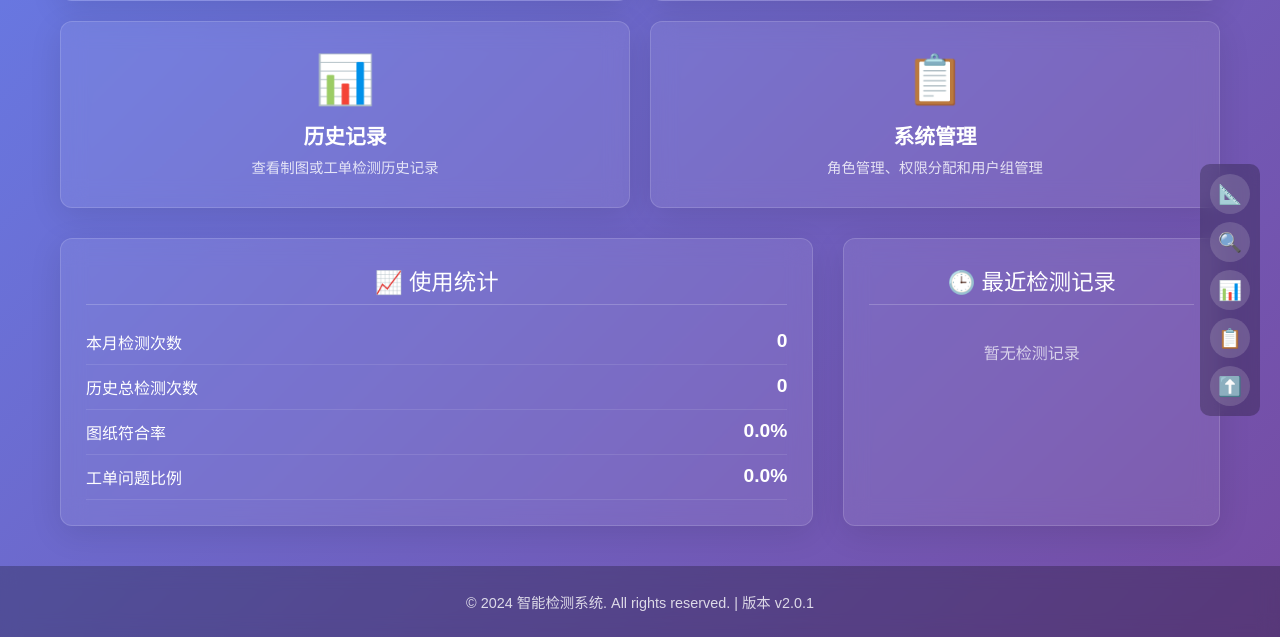
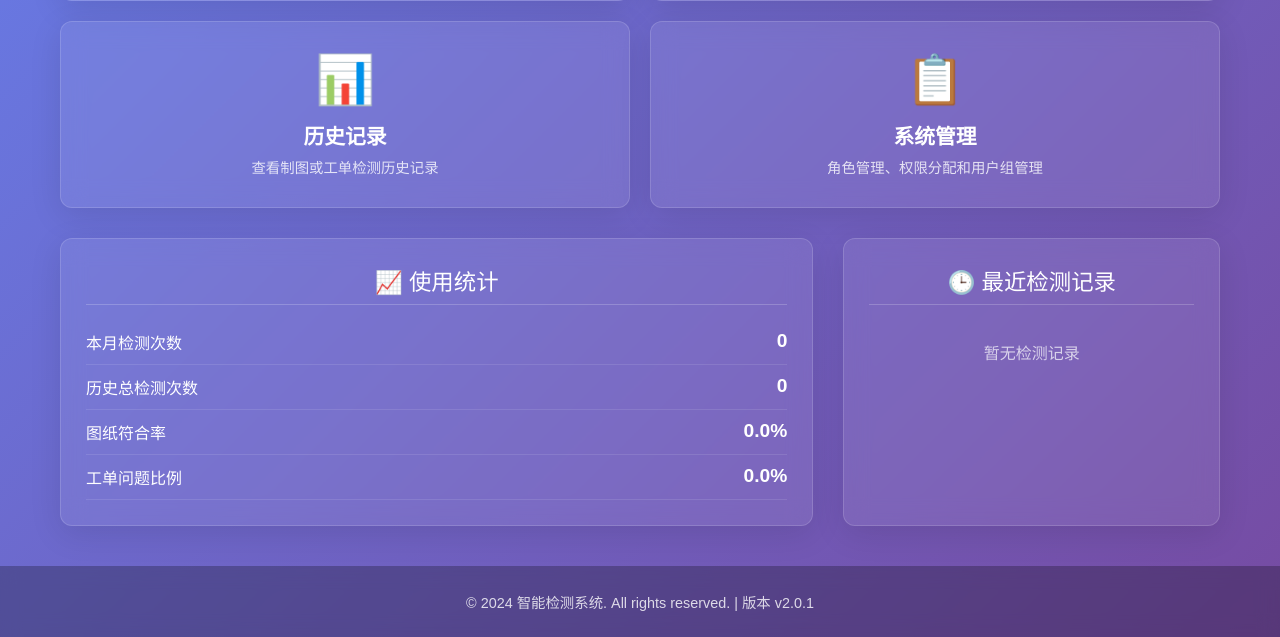
Before and after one commit to T0matoJuice/Angel, a Flask app: page / in a window 1280 px wide. Shown: the part 304-941 px from the top of the page. Run offline with Flask 3, Linux system fonts and the light colour scheme; the visitor is signed in with stand-in values (Sample User, id 1); data that the repository does not hold is empty; parts of the project's set-up code (start-up, migrations or seed data) failed here and were passed over.

Commit message:
Update mainPage.html
重新修改了主页，删去了快捷导航栏

```diff
--- a/LLM_Detect_master/LLM_Detect_master/LLM_Detection_System/templates/mainPage.html
+++ b/LLM_Detect_master/LLM_Detect_master/LLM_Detection_System/templates/mainPage.html
@@ -391,14 +391,14 @@
   </div>
 </main>
 
-<!-- 快速跳转菜单 -->
-<div class="quick-nav">
-  <a href="/drawing" class="quick-nav-item" title="工程制图检测">📐</a>
-  <a href="/excel" class="quick-nav-item" title="质量工单判定">🔍</a>
-  <a href="/drawing/history" class="quick-nav-item" title="制图历史">📊</a>
-  <a href="/excel/history" class="quick-nav-item" title="工单历史">📋</a>
-  <a href="#" class="quick-nav-item" onclick="scrollToTop(); return false;" title="返回顶部">⬆️</a>
-</div>
+{#<!-- 快速跳转菜单 -->#}
+{#<div class="quick-nav">#}
+{#  <a href="/drawing" class="quick-nav-item" title="工程制图检测">📐</a>#}
+{#  <a href="/excel" class="quick-nav-item" title="质量工单判定">🔍</a>#}
+{#  <a href="/drawing/history" class="quick-nav-item" title="制图历史">📊</a>#}
+{#  <a href="/excel/history" class="quick-nav-item" title="工单历史">📋</a>#}
+{#  <a href="#" class="quick-nav-item" onclick="scrollToTop(); return false;" title="返回顶部">⬆️</a>#}
+{#</div>#}
 
 <!-- 底部帮助区域 -->
 <footer class="footer">
@@ -634,7 +634,7 @@
   {#        break;#}
   {#    }#}
   {#  }#}
-  {#});#}
+
 </script>
 </body>
 </html>
```
